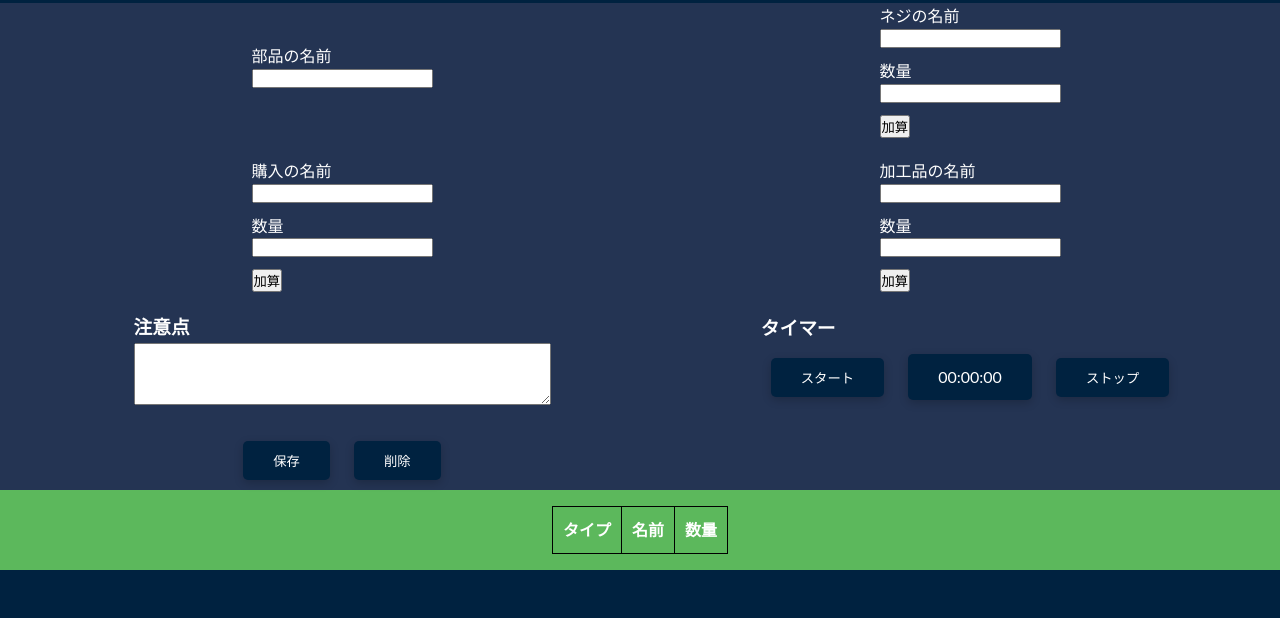
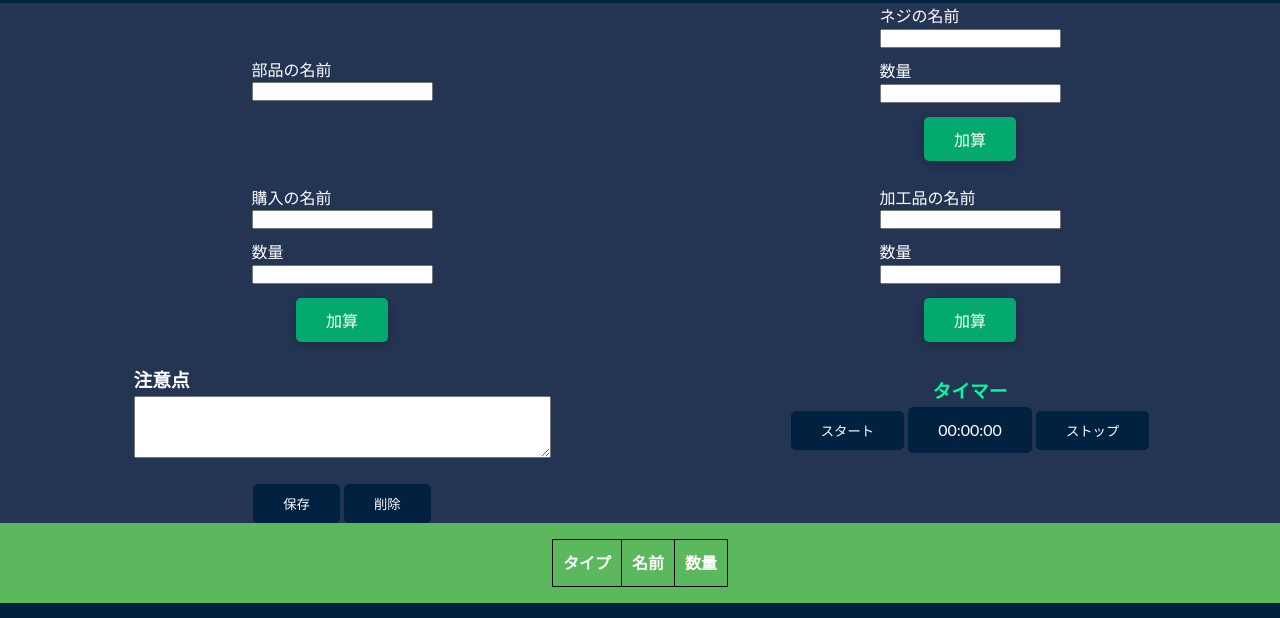
Before and after one commit to jestty/TinhToan, a plain HTML site: page index.html in a window 1280 px wide. Shown: the part 35-653 px from the top of the page. Drawn offline with Linux system fonts and the light colour scheme.

Commit message:
Update utilities.css

```diff
--- a/utilities.css
+++ b/utilities.css
@@ -6,6 +6,43 @@
   padding: 0 40px;
 }
 
+.oc {
+  display: flex;
+  flex-direction: column; /* Căn các phần tử theo chiều dọc */
+  align-items: center;    /* Căn giữa các phần tử theo chiều ngang */
+}
+.linhKien {
+  display: flex;
+  flex-direction: column; /* Căn các phần tử theo chiều dọc */
+  align-items: center;    /* Căn giữa các phần tử theo chiều ngang */
+}
+.giaCong {
+  display: flex;
+  flex-direction: column; /* Căn các phần tử theo chiều dọc */
+  align-items: center;    /* Căn giữa các phần tử theo chiều ngang */
+}
+label, input {
+  align-self: flex-start; /* Căn trái các label và input */
+}
+.button {
+  margin-top: 10px;
+  background-color: #04AA6D; /* Green */
+  border-radius: 4px;
+  border: none;
+  color: white;
+  padding: 10px 30px;
+  text-align: center;
+  text-decoration: none;
+  display: inline-flex;
+  justify-content: center;
+  font-size: 16px;
+  margin: 4px 2px;
+  cursor: pointer;
+  border-radius: 5px;
+  box-shadow: 0 3px 10px rgba(0, 0, 0, 0.2);
+}
+
+/*
 .card {
   background-color: #fff;
   color: #333;
@@ -14,7 +51,7 @@
   padding: 20px;
   margin: 10px;
 }
-
+*/
 .btn {
   display: inline-block;
   padding: 10px 30px;
@@ -173,6 +210,10 @@
 }
 
 /* margin */
+h3.txtThoiGian {
+  color: rgb(0, 255, 162);
+  text-align: center;
+}
 .my-1 {
   margin: 1rem 0;
 }
```
